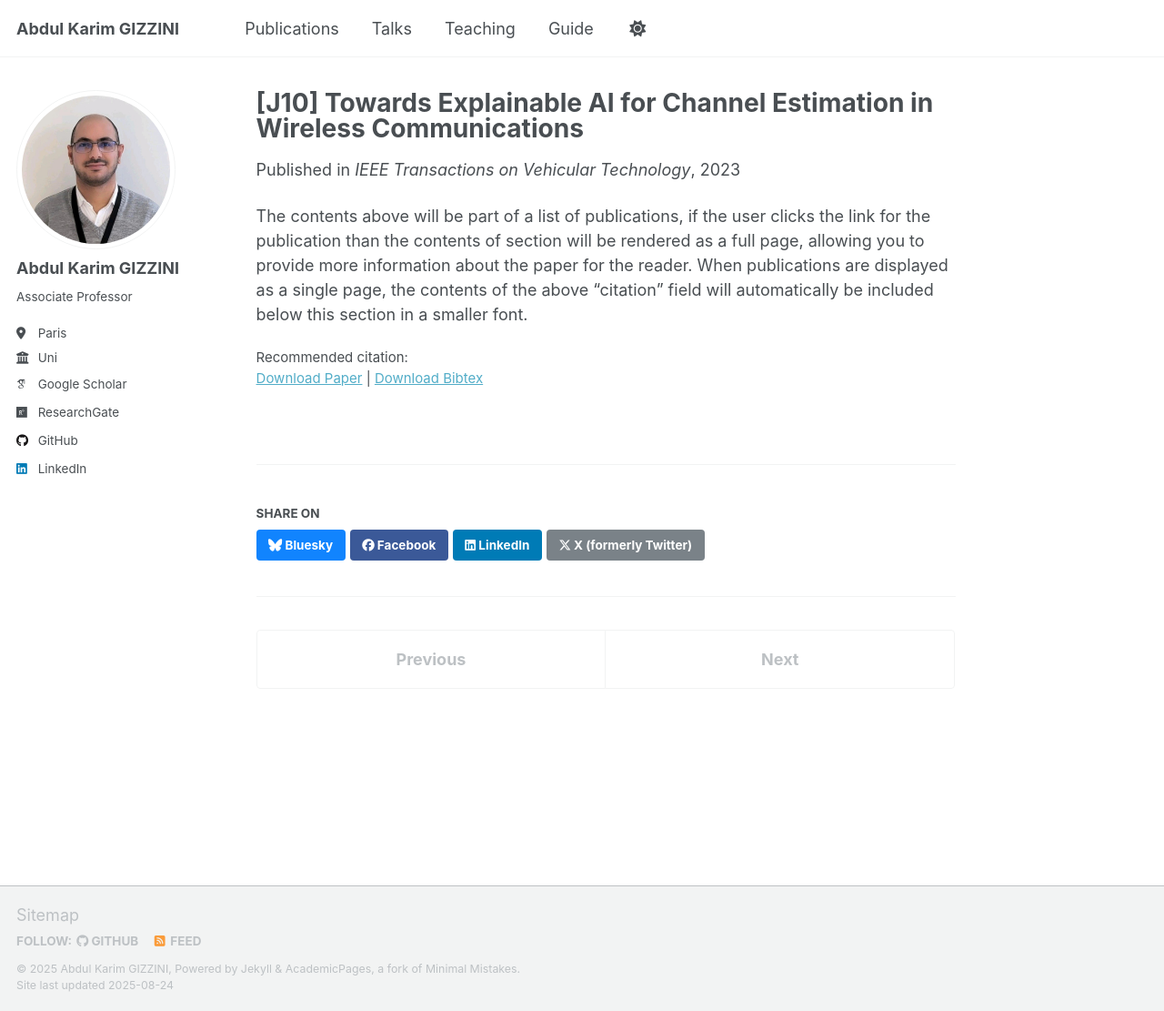
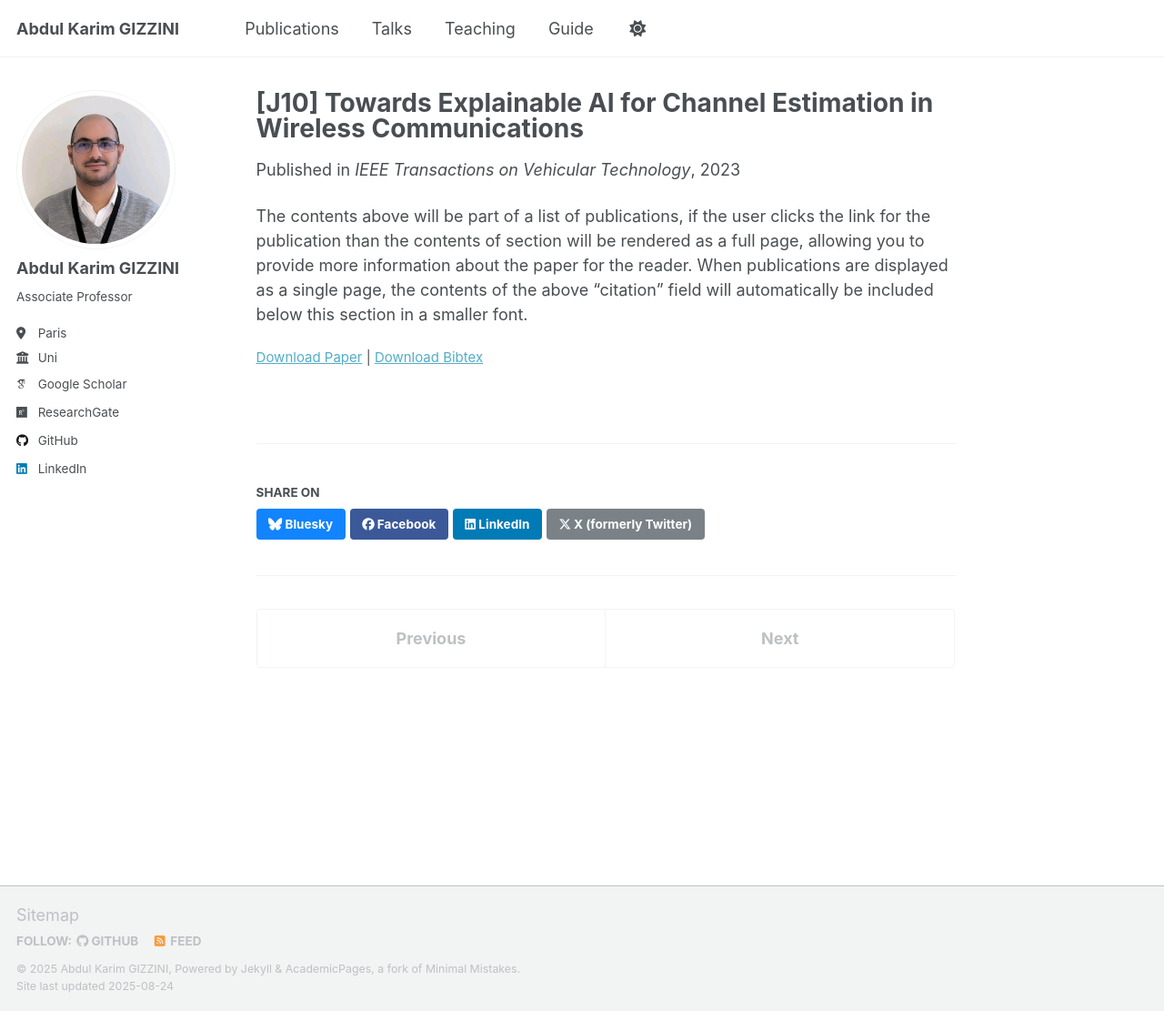
Before and after one commit to abdulkarimgizzini/abdulkarimgizzini-website, a Jekyll site: the page built from _publications/J10.md, in a window 1280 px wide and 1111 px high. Shown: the whole window at 91% size. Built offline with Jekyll 4.4.1, drawn with Linux system fonts in a browser that asks for light colours; some web fonts are replaced; a script that is not in the unit is left out; some of the changed lines change nothing that is shown.

Commit message:
Update J10.md

```diff
--- a/_publications/J10.md
+++ b/_publications/J10.md
@@ -9,6 +9,6 @@ venue: 'IEEE Transactions on Vehicular Technology'
 [//]: # slidesurl: 'http://academicpages.github.io/files/slides1.pdf'
 paperurl: 'http://academicpages.github.io/files/paper1.pdf'
 bibtexurl: 'https://scholar.googleusercontent.com/scholar.bib?q=info:rXZbiQxVWOsJ:scholar.google.com/&output=citation&scisdr=CgL1daADENKYq2nsKVQ:AAZF9b8AAAAAaKrqMVQ3EsXFU56wqS6Vvw0jjMc&scisig=AAZF9b8AAAAAaKrqMXS5T_1K_dhcub3A_9MikaU&scisf=4&ct=citation&cd=-1&hl=en&scfhb=1'
-citation: ' '
+[//]: # citation: ' '
 ---
 The contents above will be part of a list of publications, if the user clicks the link for the publication than the contents of section will be rendered as a full page, allowing you to provide more information about the paper for the reader. When publications are displayed as a single page, the contents of the above "citation" field will automatically be included below this section in a smaller font.
```
